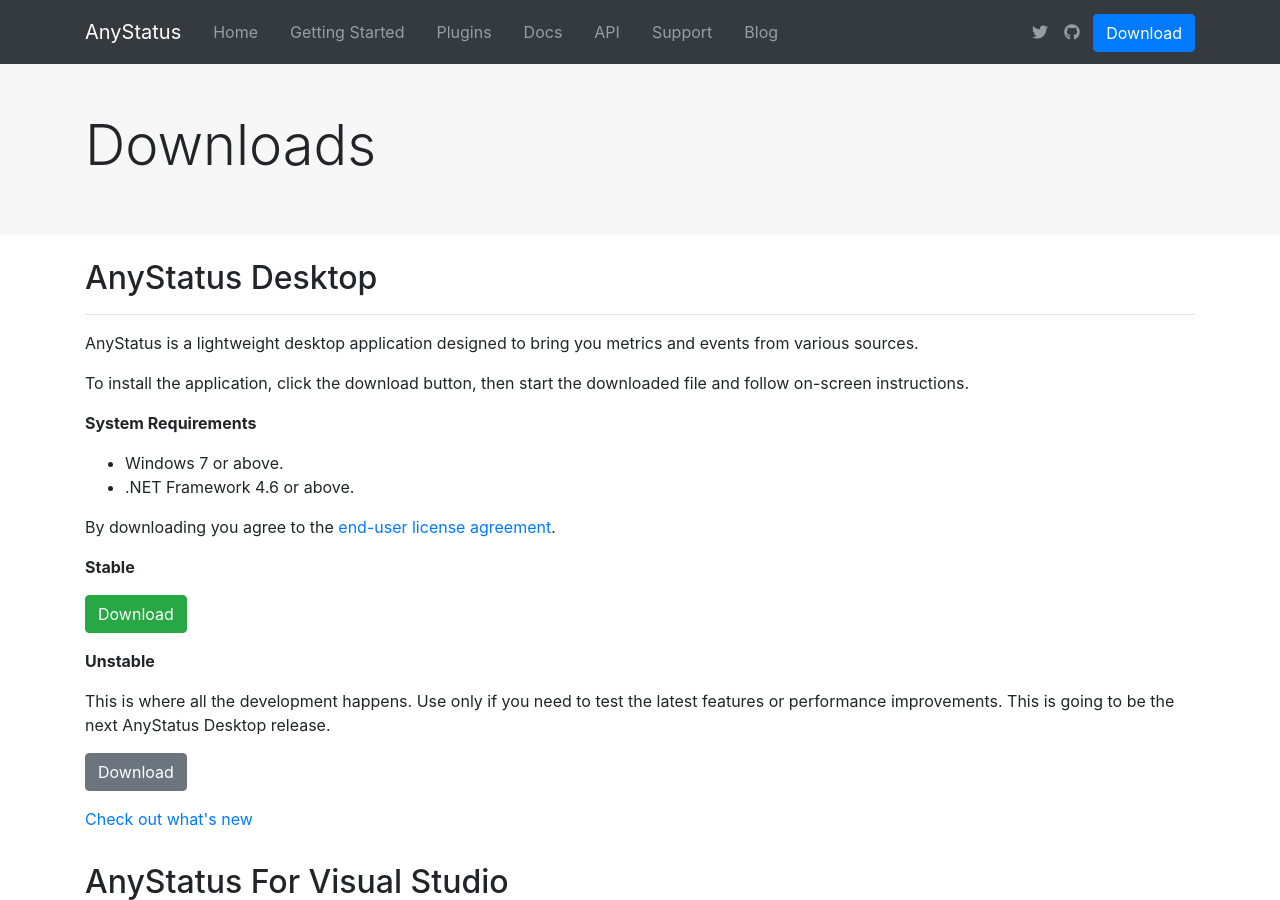
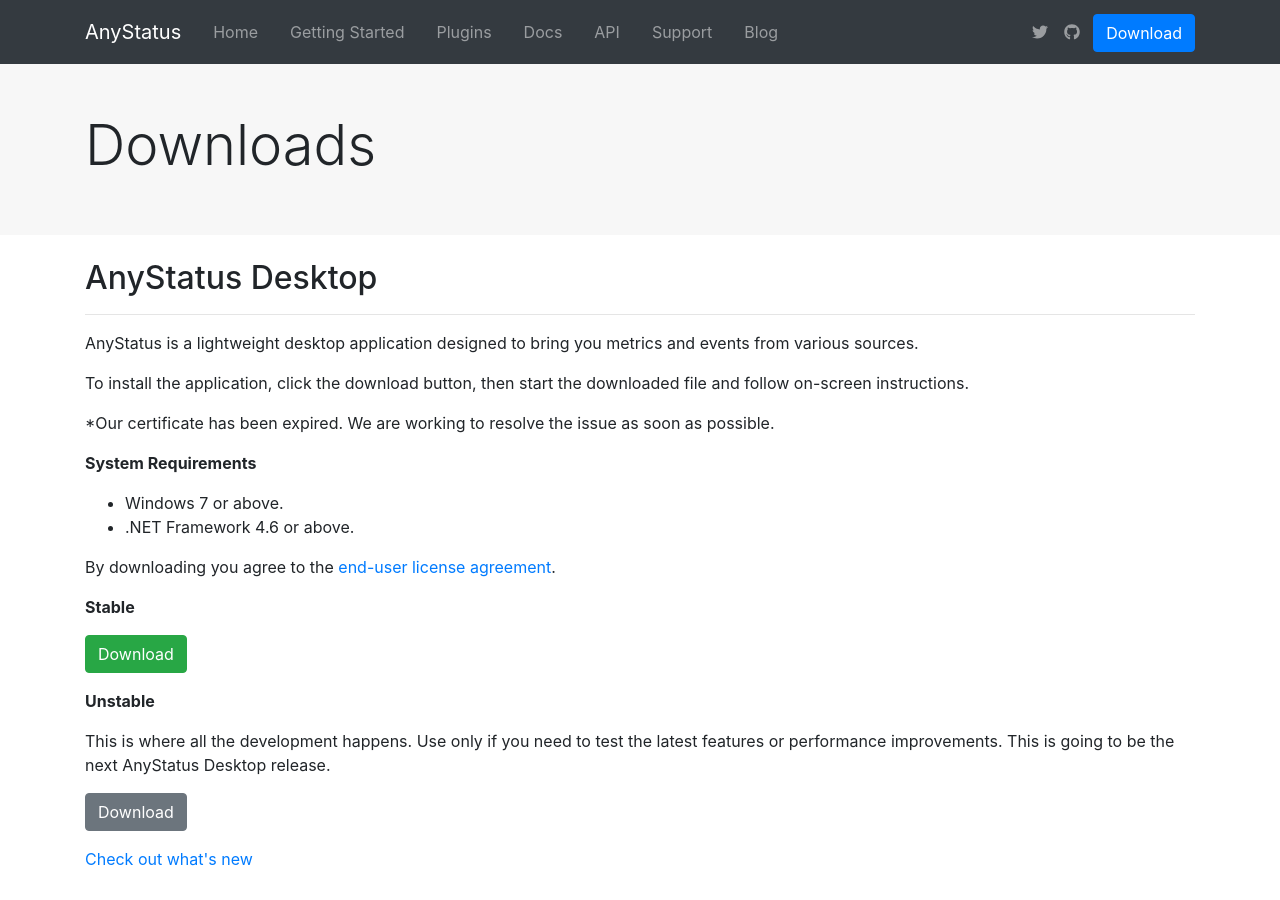
Before and after one commit to AnyStatus/anystatus.github.io, a Jekyll site: the page built from downloads/index.html, in a window 1280 px wide and 900 px high. Built offline with Jekyll 4.4.1, drawn with Linux system fonts in a browser that asks for light colours; comment, search, counter and statistics services are not loaded.

Commit message:
Mr Hyde was here …

```diff
--- a/downloads/index.html
+++ b/downloads/index.html
@@ -9,6 +9,8 @@
             <hr/>
             <p>AnyStatus is a lightweight desktop application designed to bring you metrics and events from various sources.</p>
             <p>To install the application, click the download button, then start the downloaded file and follow on-screen instructions.</p>
+
+<p>*Our certificate has been expired. We are working to resolve the issue as soon as possible.</p>
 
             <p><b>System Requirements</b></p>
             <p>
```
